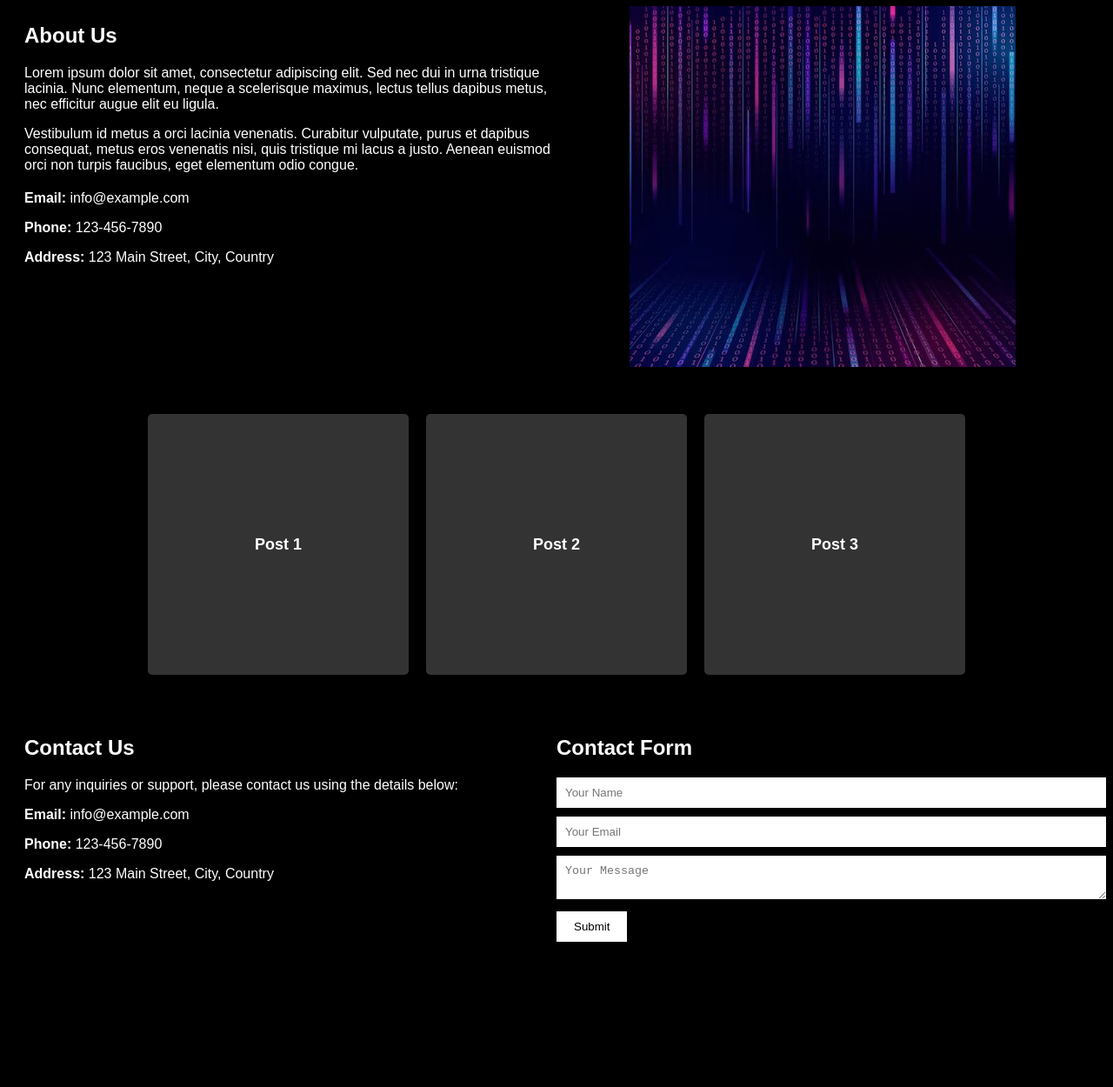
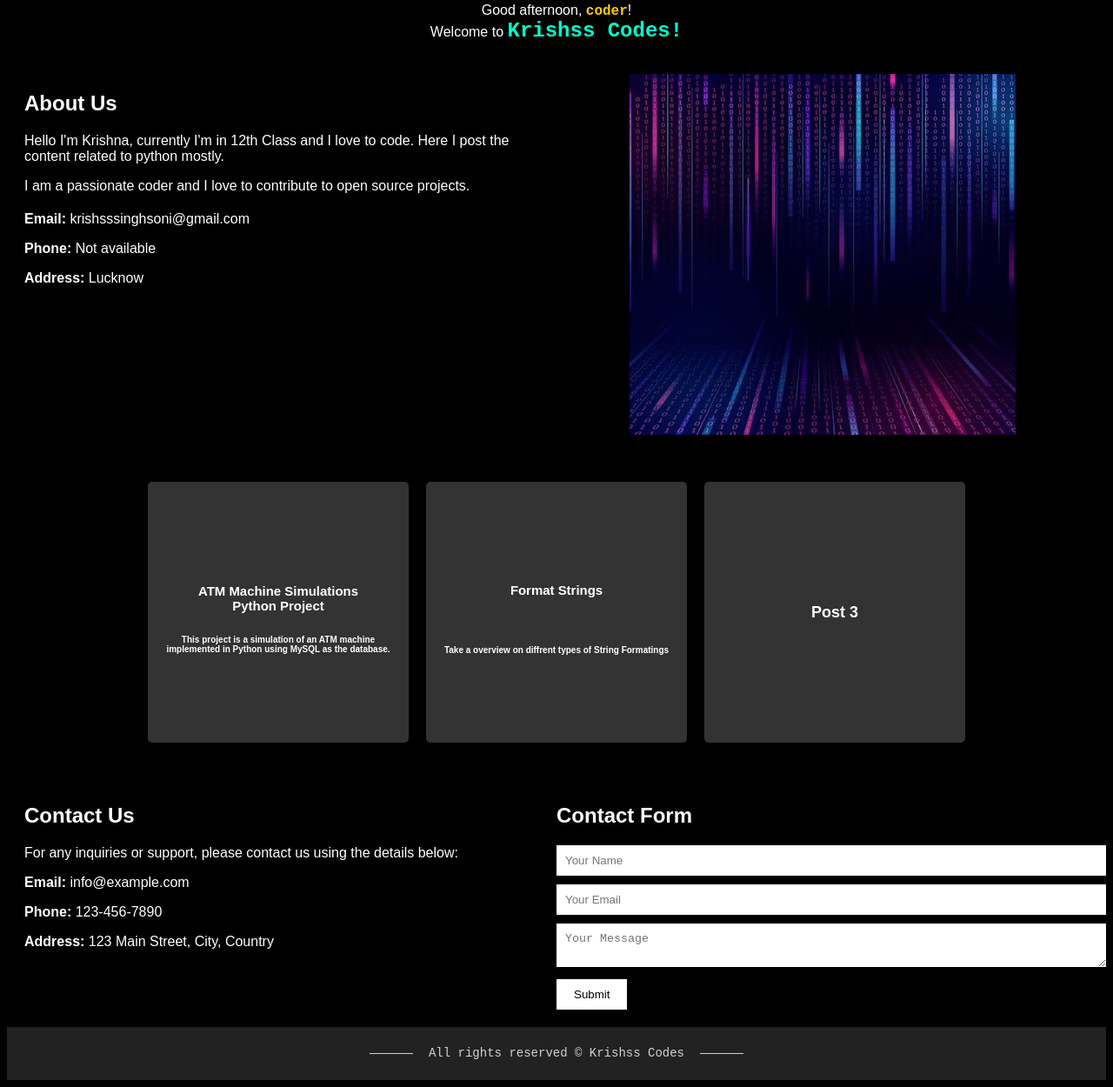
Before and after one commit to Krishss2006/KrishssCodes.com, a plain HTML site: page index.html in a window 1280 px wide. Shown: the part 99-1349 px from the top of the page at 87% size. Before the commit the page ends 1210 px from the top, so only its background shows below. Drawn offline with Linux system fonts and the light colour scheme.

Commit message:
index.html

```diff
--- a/index.html
+++ b/index.html
@@ -162,6 +162,68 @@
         .contact-form button:hover {
             background-color: rgba(255, 255, 255, 0.7);
 }
+
+
+
+#scrollTopBtn {
+  position: fixed;
+  bottom: 20px;
+  right: 20px;
+  opacity: 0;
+  transition: opacity 0.3s ease;
+  background-color: #333;
+  color: #fff;
+  border: none;
+  padding: 10px 15px;
+  border-radius: 4px;
+  cursor: pointer;
+}
+
+#scrollTopBtn:hover {
+  background-color: #555;
+}
+
+#scrollTopBtn.visible {
+  opacity: 1;
+}
+
+
+
+footer {
+  background-color: #222;
+  color: #fff;
+  padding: 20px;
+  text-align: center;
+  font-family: monospace;
+}
+
+.footer-content {
+  font-size: 14px;
+  opacity: 0.8;
+}
+
+.footer-content::before,
+.footer-content::after {
+  content: "";
+  display: block;
+  height: 1px;
+  background-color: #fff;
+  margin: 10px 0;
+}
+
+.footer-content::before {
+  width: 50px;
+  margin-right: 10px;
+  display: inline-block;
+  vertical-align: middle;
+}
+
+.footer-content::after {
+  width: 50px;
+  margin-left: 10px;
+  display: inline-block;
+  vertical-align: middle;
+}
 </style>
 </head>
 <body>
@@ -182,12 +244,14 @@
 <div class="about-details">
     <h2>About Us</h2>
     <div class="about-text">
-        <p>Lorem ipsum dolor sit amet, consectetur adipiscing elit. Sed nec dui in urna tristique lacinia. Nunc elementum, neque a scelerisque maximus, lectus tellus dapibus metus, nec efficitur augue elit eu ligula.</p>
-        <p>Vestibulum id metus a orci lacinia venenatis. Curabitur vulputate, purus et dapibus consequat, metus eros venenatis nisi, quis tristique mi lacus a justo. Aenean euismod orci non turpis faucibus, eget elementum odio congue.</p>
+        <p>Hello I'm Krishna, currently I'm in 12th Class and I love to code. Here I post the content related to
+            python mostly.
+        </p>
+        <p>I am a passionate coder and I love to contribute to open source projects.</p>
     </div>
-    <p><strong>Email:</strong> info@example.com</p>
-    <p><strong>Phone:</strong> 123-456-7890</p>
-    <p><strong>Address:</strong> 123 Main Street, City, Country</p>
+    <p><strong>Email:</strong> krishsssinghsoni@gmail.com</p>
+    <p><strong>Phone:</strong> Not available</p>
+    <p><strong>Address:</strong> Lucknow</p>
 </div>
 <div class="about-image">
     <img src="image.jpg" alt="About Us Image">
@@ -195,13 +259,16 @@
 </div>
 <div class="post-cards">
 <div class="post-card">
-    <a href="Format Strings.html" target="_blank">Post 1</a>
+    <a href="Atm.html" target="_blank"><h5 >ATM Machine Simulations<br> Python Project</h5>
+        <p style="font-size: 10px; ">This project is a simulation of an ATM machine<br> implemented
+            in Python using MySQL as the database.</p></a>
 </div>
 <div class="post-card">
-    <a href="Format Strings.html" target="_blank">Post 2</a>
+    <a href="Format Strings.html" target="_blank"><h5 >Format Strings</h5><br>
+        <p style="font-size: 10px;">Take a overview on diffrent types of String Formatings  </p>    </a>
 </div>
 <div class="post-card">
-    <a hrefFormat Strings.html" target="_blank">Post 3</a>
+    <a href="image.avif" target="_blank">Post 3</a>
 </div>
 </div>
 <div class="contact-us">
@@ -222,6 +289,15 @@
     </form>
 </div>
 </div>
+
+<button id="scrollTopBtn">Scroll to Top</button>
+
+
+<footer>
+    <div class="footer-content">
+        All rights reserved &copy; Krishss Codes
+    </div>
+</footer>
 <script>
 // Function to set and display the welcome message
 function displayWelcomeMessage() {
@@ -245,6 +321,20 @@ function displayWelcomeMessage() {
 // Call the function to display the welcome message when the page loads
 window.onload = displayWelcomeMessage;
 
+
+const scrollTopBtn = document.getElementById('scrollTopBtn');
+
+    window.addEventListener('scroll', () => {
+      scrollTopBtn.classList.toggle('visible', window.scrollY > 100);
+    });
+
+    scrollTopBtn.addEventListener('click', () => {
+      window.scrollTo({
+        top: 0,
+        behavior: 'smooth'
+      });
+    });
+
 </script>
 
 </body>
```
